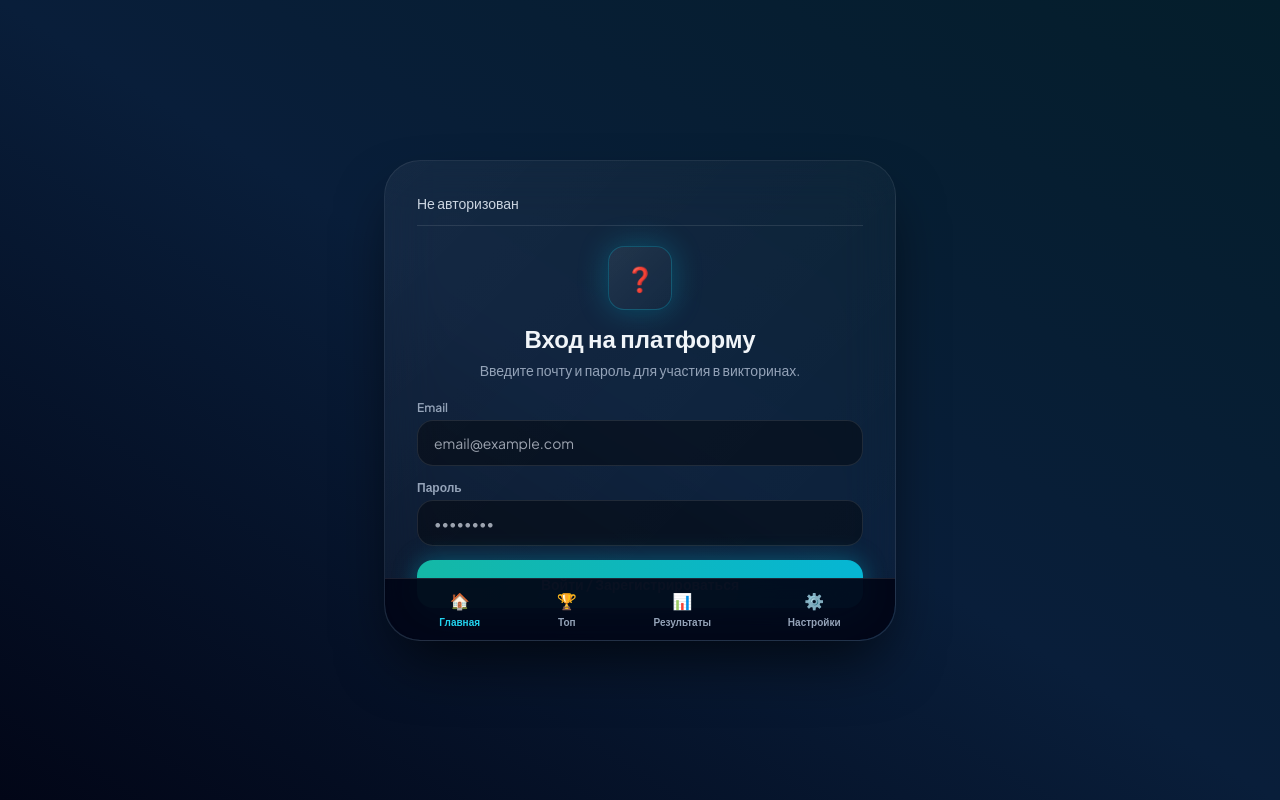
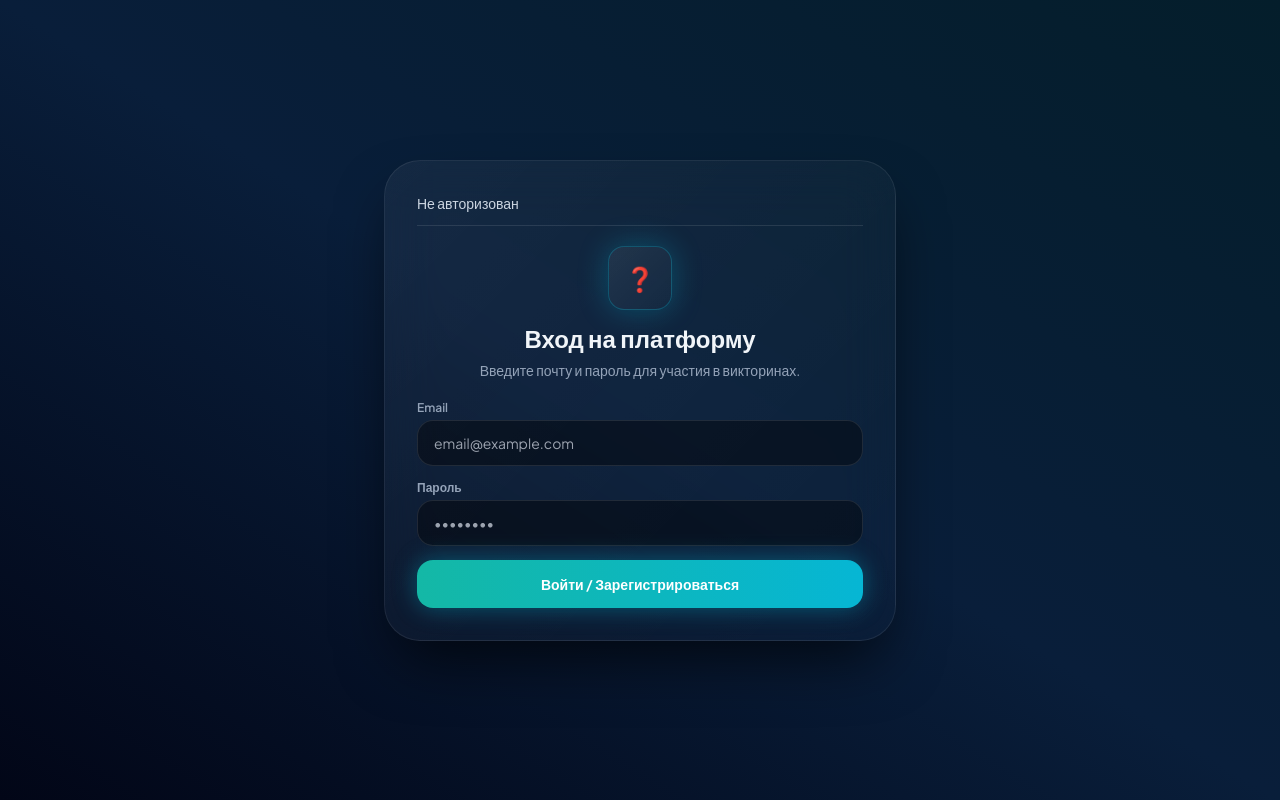
Before and after one commit to eFil-Quiz/eFil-Quiz, a plain HTML site: page index.html in a window 1280 px wide. Drawn offline with nearby package versions, Linux system fonts and the light colour scheme.

Commit message:
Update index.html

```diff
--- a/index.html
+++ b/index.html
@@ -40,7 +40,7 @@
 </head>
 <body class="bg-[#030712] bg-gradient-to-tr from-[#020617] via-[#091E3A] to-[#041E2B] text-slate-100 flex justify-center items-center min-h-screen p-3 sm:p-6">
 
-<div class="glass-card rounded-[36px] max-w-lg w-full p-6 sm:p-8 relative overflow-hidden transition-all pb-28">
+<div class="glass-card rounded-[36px] max-w-lg w-full p-6 sm:p-8 relative overflow-hidden transition-all">
 
     <!-- ВЕРХНЯЯ ПАНЕЛЬ -->
     <div class="flex justify-between items-center mb-5 pb-3 border-b border-white/10 text-xs sm:text-sm text-slate-400">
@@ -246,7 +246,7 @@
         <div id="org-list-container" class="space-y-2.5 max-h-[280px] overflow-y-auto pr-1 mb-3"></div>
 
         <button onclick="showScreen('home-screen')" class="w-full glass-btn hover:bg-white/10 text-slate-200 font-semibold py-2.5 rounded-2xl transition-all text-sm border border-white/10">
-            ← Назад
+            ← На главную
         </button>
     </div>
 
@@ -287,26 +287,6 @@
                 Закрыть
             </button>
         </div>
-    </div>
-
-    <!-- НИЖНЯЯ ПАНЕЛЬ НАВИГАЦИИ -->
-    <div class="absolute bottom-0 left-0 right-0 bg-[#020617]/95 backdrop-blur-xl border-t border-white/10 py-2.5 px-4 flex justify-around items-center rounded-b-[36px] z-20">
-        <button onclick="showScreen('home-screen')" class="flex flex-col items-center gap-0.5 text-cyan-400 transition-all hover:scale-105">
-            <span class="text-base">🏠</span>
-            <span class="text-[10px] font-semibold">Главная</span>
-        </button>
-        <button onclick="openMonthlyLeaderboard()" class="flex flex-col items-center gap-0.5 text-slate-400 hover:text-slate-200 transition-all hover:scale-105">
-            <span class="text-base">🏆</span>
-            <span class="text-[10px] font-semibold">Топ</span>
-        </button>
-        <button onclick="openOrganizerDashboard()" class="flex flex-col items-center gap-0.5 text-slate-400 hover:text-slate-200 transition-all hover:scale-105">
-            <span class="text-base">📊</span>
-            <span class="text-[10px] font-semibold">Результаты</span>
-        </button>
-        <button onclick="promptChangeNickname()" class="flex flex-col items-center gap-0.5 text-slate-400 hover:text-slate-200 transition-all hover:scale-105">
-            <span class="text-base">⚙️</span>
-            <span class="text-[10px] font-semibold">Настройки</span>
-        </button>
     </div>
 
 </div>
@@ -354,7 +334,7 @@
     }
 
     function updateUserDisplay() {
-        document.getElementById('user-info-display').innerHTML = `👤 ${currentNickname} (${currentUser.email})`;
+        document.getElementById('user-info-display').innerHTML = `👤 ${currentNickname} (${currentUser.email}) <button onclick="promptChangeNickname()" class="ml-2 text-cyan-400 hover:underline">✏️ Сменить</button>`;
         document.getElementById('logout-btn').classList.remove('hidden');
     }
 
```
